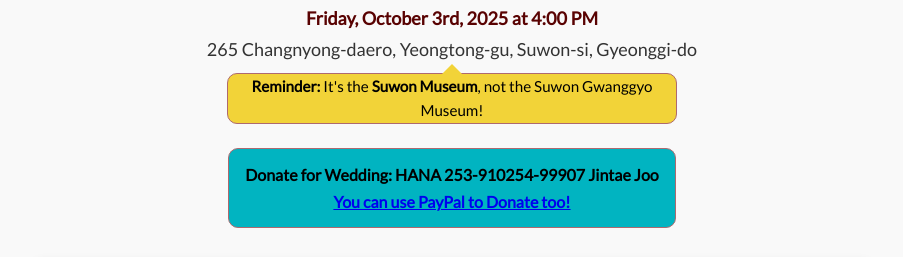
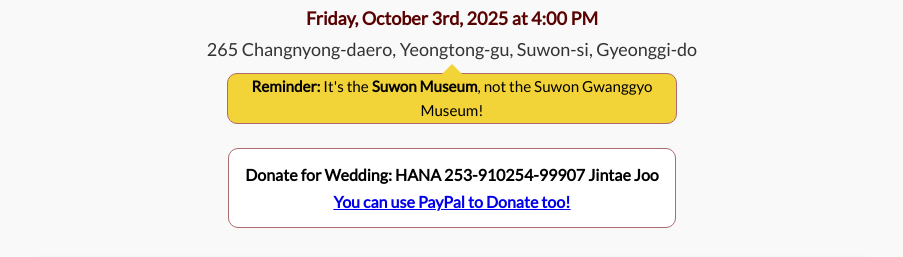
Before and after one commit to jtjoo/ambre.jtjoo.com, a plain HTML site: page index.html in a window 1280 px wide. Shown: the part 961-1218 px from the top of the page, without its empty margins (188-1091 px from the left). Drawn offline with Linux system fonts and the light colour scheme; grey boxes are pictures that could not be loaded; a script that the page names is missing.

Commit message:
fix: change reminder background color to white for better visibility

```diff
--- a/index.html
+++ b/index.html
@@ -145,7 +145,7 @@
             width: fit-content;
             font-size: 1rem;
             color: #000;
-            background-color: #01b4c1;
+            background-color: white;
             border: 1px solid var(--reminder-border-color);
             border-radius: 10px;
             padding: 0.75rem 1rem;
```
